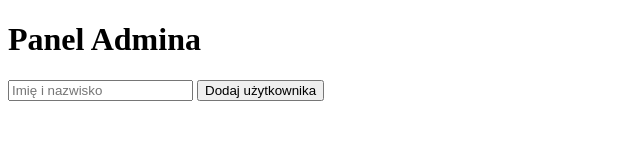
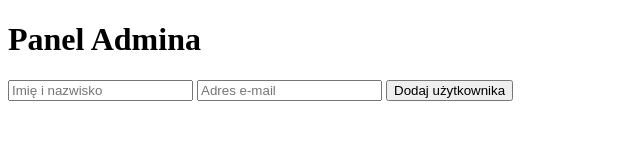
Before and after one commit to pabloosss/emerglog-backend, a website: page public/admin.html in a window 1280 px wide. Shown: the whole page, without its empty margins (0-640 px from the left). Drawn offline with Linux system fonts and the light colour scheme; no server answers.

Commit message:
Update admin.html

```diff
--- a/public/admin.html
+++ b/public/admin.html
@@ -11,6 +11,7 @@
     <ul id="user-list"></ul>
 
     <input type="text" id="new-user-name" placeholder="Imię i nazwisko">
+    <input type="email" id="new-user-email" placeholder="Adres e-mail">
     <button onclick="addUser()">Dodaj użytkownika</button>
 </body>
 </html>
```
